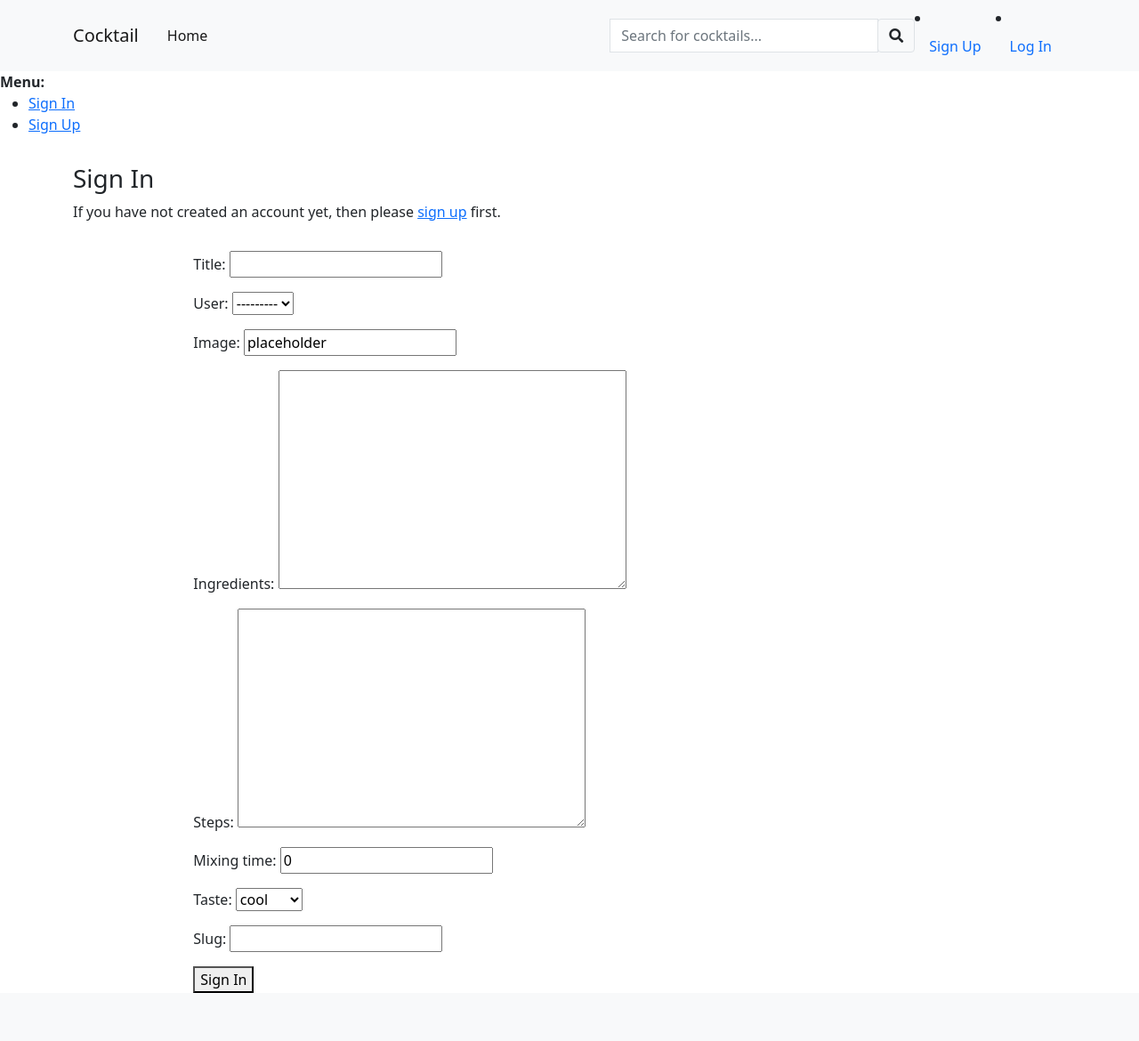
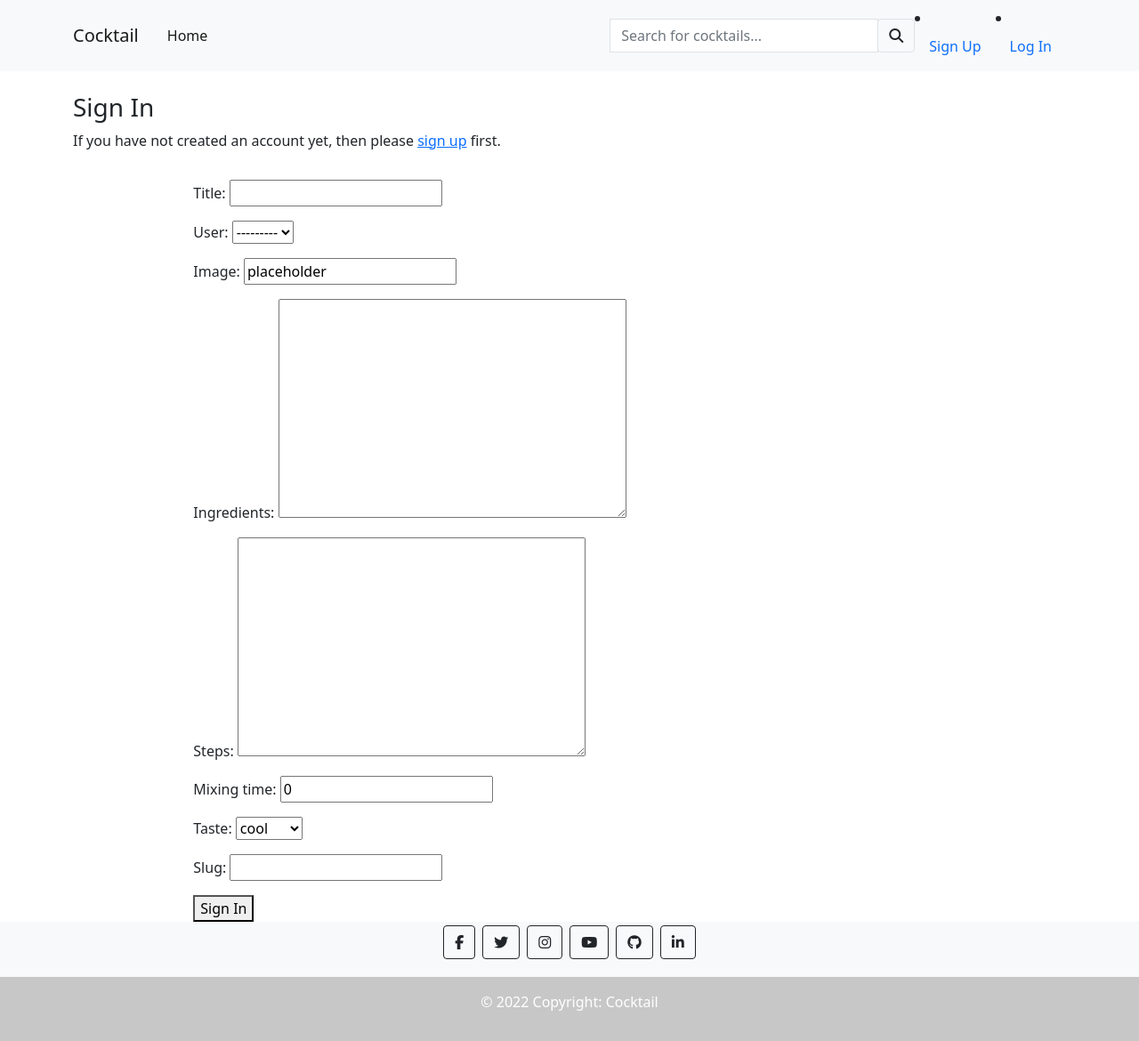
Before and after one commit to ANaRobe/Portfolio-Four, a Django app: page /add/ in a window 1280 px wide. Shown: the whole page at 89% size. Before the commit the page ends 1116 px from the top, so only its background shows below. Run offline with Django 3.2, Linux system fonts and the light colour scheme; some libraries are stand-ins or nearby versions.

Commit message:
add footer to base.html

```diff
--- a/templates/base.html
+++ b/templates/base.html
@@ -14,6 +14,7 @@
     <script src="https://cdn.jsdelivr.net/npm/bootstrap@5.0.1/dist/js/bootstrap.bundle.min.js"
         integrity="sha384-gtEjrD/SeCtmISkJkNUaaKMoLD0//ElJ19smozuHV6z3Iehds+3Ulb9Bn9Plx0x4" crossorigin="anonymous">
     </script>
+    <script src="https://kit.fontawesome.com/5d621cadca.js" crossorigin="anonymous"></script>
     <link rel="stylesheet" href="{% static 'css/style.css' %}">
     <title>Cocktail</title>
 
@@ -21,7 +22,7 @@
 
 <body>
    <!--Navbar-->
-    <nav class="navbar navbar-expand-lg navbar-light bg-light">
+    <nav class="navbar navbar-expand-lg fixed-top navbar-light bg-light">
         <div class="container">
             <a href="{% url 'home' %}" class="navbar-brand mb-0 h3">Cocktail</a>
             <button class="navbar-toggler" type="button" data-bs-toggle="collapse"
@@ -43,8 +44,7 @@
                     <form method="POST" action="{% url 'search_cocktails' %}">
                         <div class="input-group w-100">
                             {% csrf_token %}
-                    <input class="form-control search-bar-form border" type="search" name="searched"
-                        placeholder="Search for cocktails...">
+                            <input class="form-control search-bar-form border" type="search" name="searched" placeholder="Search for cocktails...">
                             <div class="input-group-append">
                                 <button class="form-control search-bar-form btn search-btn border" type="submit">
                                     <span class="icon">
@@ -58,7 +58,6 @@
 
                 {% if user.is_authenticated %}
                 <ul class="navbar-nav">
-
                     <li class="nav-item active"><a class="nav-link" href="{% url 'account_logout' %}">Log Out</a></li>
                     {% else %}
                     <li class="nav-item active"><a href="{% url 'account_signup' %}" class="nav-link active">Sign Up</a></li>
@@ -68,7 +67,6 @@
             </div>
         </div>
     </nav>
-
 
     <!--Messages-->
 
@@ -85,6 +83,43 @@
     {% block content %}
     {% endblock %}
 
-
+    <!--Footer-->
+    <footer class="mt-auto bg-light">
+        <ul class="list-inline d-flex text-white justify-content-center ">
+            <li class="btn btn-outline-dark btn-floating m-1">
+                <a class="link-dark" href="https://facebook.com" target="_blank" rel="noopener" aria-label="Visit our Facebook page (opens in a new tab)">
+                    <i class="fa-brands fa-facebook-f"></i>
+                </a>
+            </li>
+            <li class="btn btn-outline-dark btn-floating m-1">
+                <a class="link-dark" href="https://twitter.com" target="_blank" rel="noopener" aria-label="Visit our Twitter page (opens in a new tab)">
+                    <i class="fa-brands fa-twitter"></i>
+                </a>
+            </li>
+            <li class="btn btn-outline-dark btn-floating m-1">
+                <a class="link-dark" href="https://www.instagram.com" target="_blank" rel="noopener" aria-label="Visit our Instagram page (opens in a new tab)">
+                    <i class="fa-brands fa-instagram"></i>
+                </a>
+            </li>
+            <li class="btn btn-outline-dark btn-floating m-1">
+                <a class="link-dark" href="https://youtube.com" target="_blank" rel="noopener" aria-label="Visit our YouTube page (opens in a new tab)">
+                        <i class="fa-brands fa-youtube"></i>
+                </a>
+            </li>
+            <li class="btn btn-outline-dark btn-floating m-1">
+                <a  class="link-dark" href="https://github.com/CluelessBiker" target="_blank" rel="noopener" aria-label="Visit my Github page (opens in a new tab)">
+                        <i class="fa-brands fa-github"></i>
+                </a>
+            </li>
+            <li class="btn btn-outline-dark btn-floating m-1">
+                <a class="link-dark" href="https://www.linkedin.com/in/lauren-nicole-popich-1ab87539/" target="_blank" rel="noopener" aria-label="Visit my Linkedin page (opens in a new tab)">
+                    <i class="fa-brands fa-linkedin-in"></i>
+                </a>
+            </li>
+        </ul>
+        <div class="text-center p-3" style="background-color: rgba(0, 0, 0, 0.2);">
+            <p class="text-white">© 2022 Copyright: Cocktail</p>
+          </div>
+    </footer>
 </body>
 </html>
```
Lines whose indentation alone changed are shown as unchanged.
